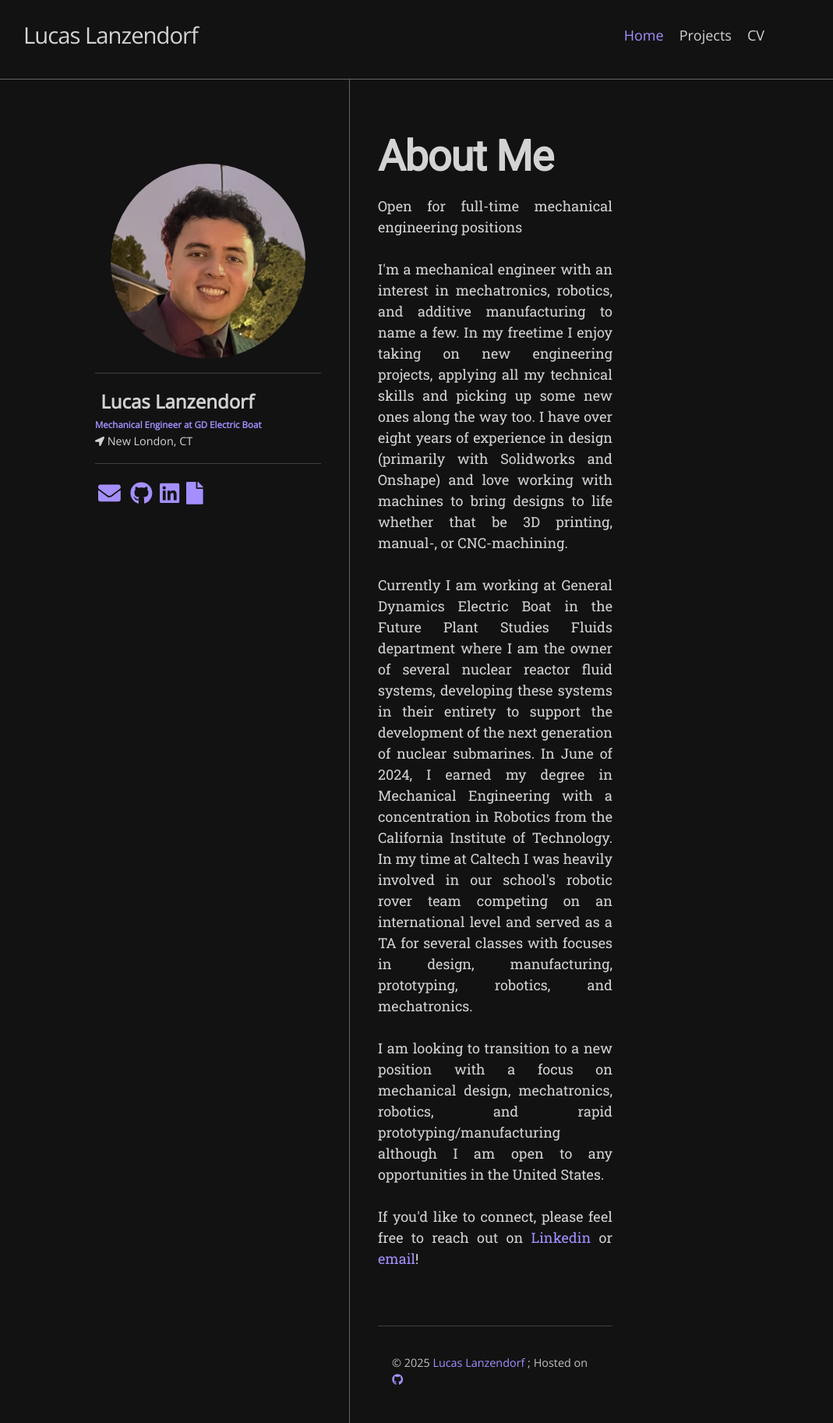
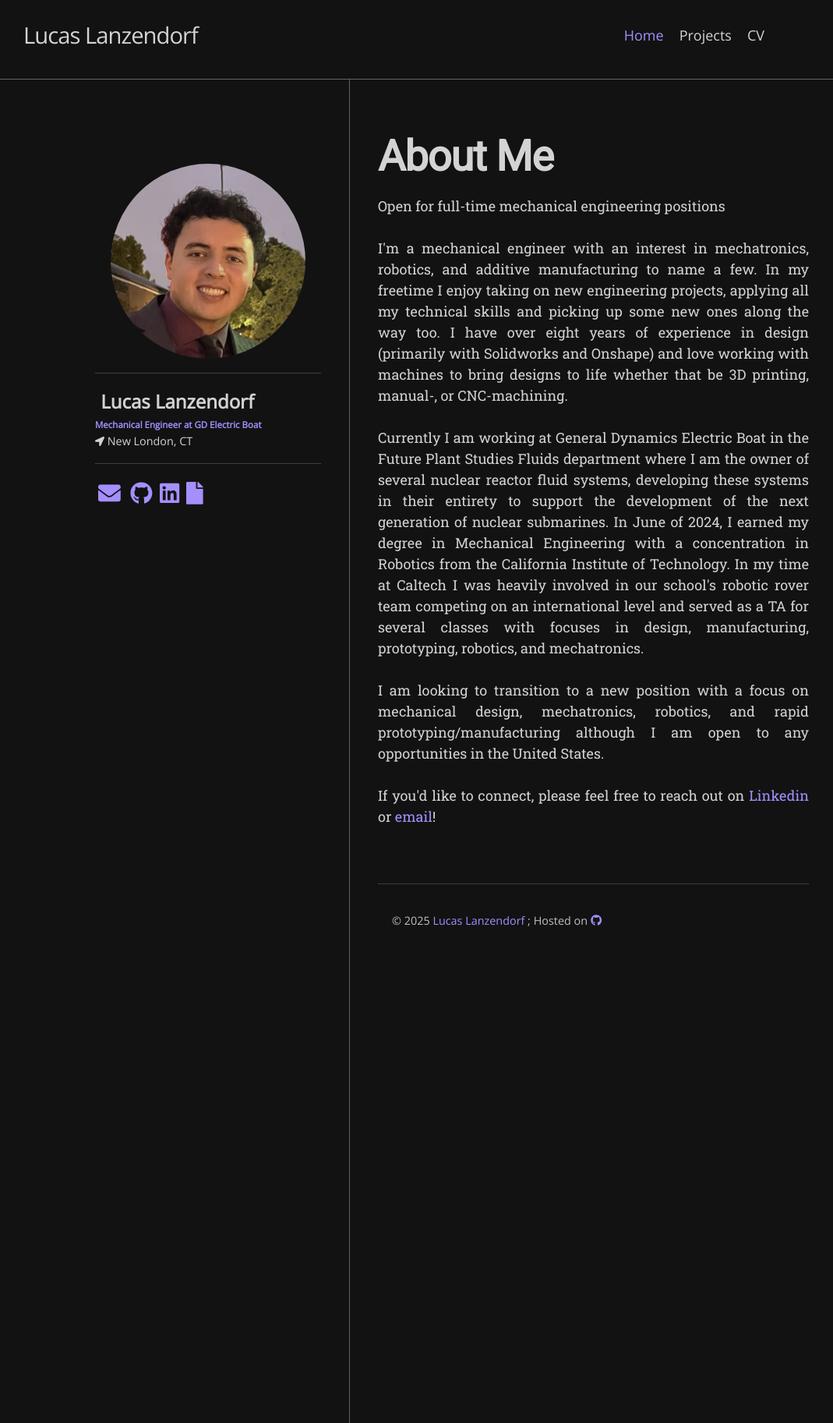
Before and after one commit to Lanzendorf/lanzendorf.github.io, a Jekyll site: the page built from index.html, in a window 1280 px wide. Shown: the whole page at 78% size, without its empty margins (60-1129 px from the left). Built offline with Jekyll 4.4.1, drawn with Linux system fonts in a browser that asks for light colours; nearby versions of some CDN libraries; some web fonts are replaced; the list of posts is cut into pages by our own code.

Commit message:
Update layout.scss

```diff
--- a/_sass/hamilton/layout.scss
+++ b/_sass/hamilton/layout.scss
@@ -14,7 +14,6 @@
  */
 .site-header {
 
-  border-top: 0px solid;
   border-bottom: 1px solid;
   min-height: $base-font-size * 3;
   line-height: $base-font-size * 5;
@@ -400,7 +399,7 @@
   scrollbar-width: none;     // Firefox
 
   padding-left: $spacing-unit;
-  padding-right: $spacing-unit * 8; //change body's padding from right
+  padding-right: $spacing-unit; //change body's padding from right
   //margin-left: $spacing-unit* 0.5; //change body's margin from left
   //margin-top: $spacing-unit/2; //change body's margin from top
 
```
